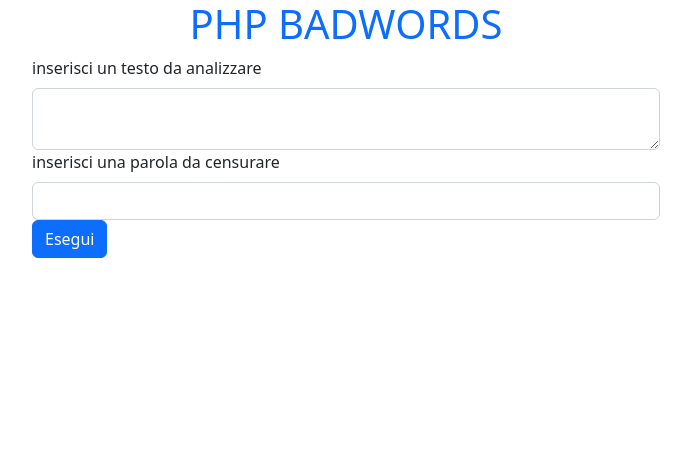
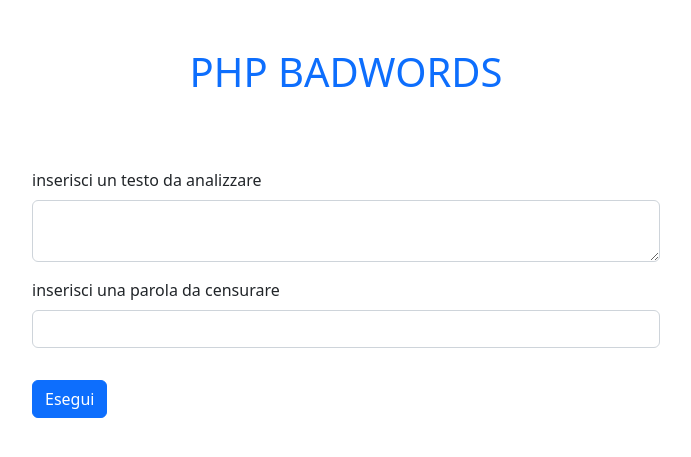
Before and after one commit to TomasBelfonte/php-badwords, a PHP site: page / in a window 1280 px wide. Shown: the top 457 px of the page, without its empty margins (294-985 px from the left). Run offline with PHP 8.4, Linux system fonts and the light colour scheme.

Commit message:
complete coding

```diff
--- a/index.php
+++ b/index.php
@@ -8,23 +8,23 @@
     <title>PHP-BADWORDS</title>
 </head>
 <body>
-    <div class="d-flex justify-content-center">
+    <div class="d-flex justify-content-center my-5">
         <h1 class="text-primary">PHP BADWORDS</h1>
     </div>
 
     <div class="row justify-content-center">
         <div class="col-sm-6" >
             <form action="data.php" method="POST">
-                <div>
+                <div class="my-3" >
                     <label for="" class="form-label">inserisci un testo da analizzare</label>
                     <textarea class="form-control" name="inputText" ></textarea>
                 </div>
 
-                <div>
+                <div class="my-3" >
                     <label for="" class="form-label">inserisci una parola da censurare</label>
-                    <input type="text" class="form-control" name="inputText" ></input>
+                    <input type="text" class="form-control" name="inputWord" ></input>
                 </div>
-                <button class="btn btn-primary">Esegui</button>
+                <button class="btn btn-primary my-3">Esegui</button>
             </form>
         </div>
 
```
Also changed, not shown: data.php (+8 -0 lines).
